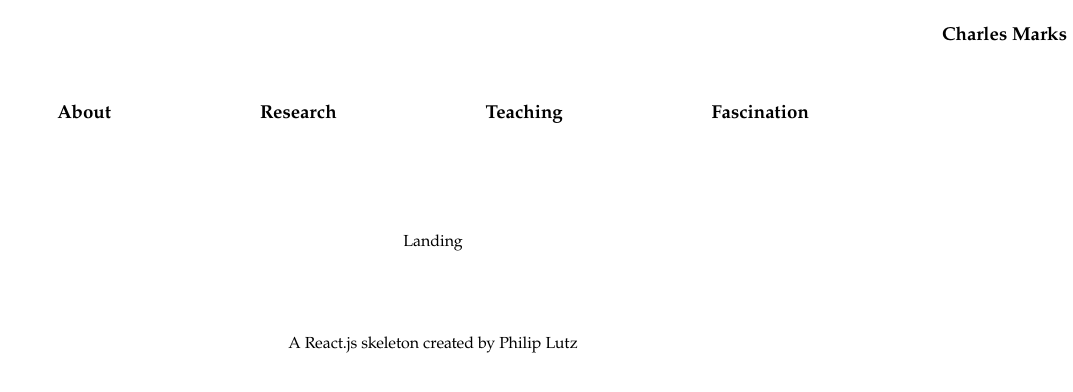
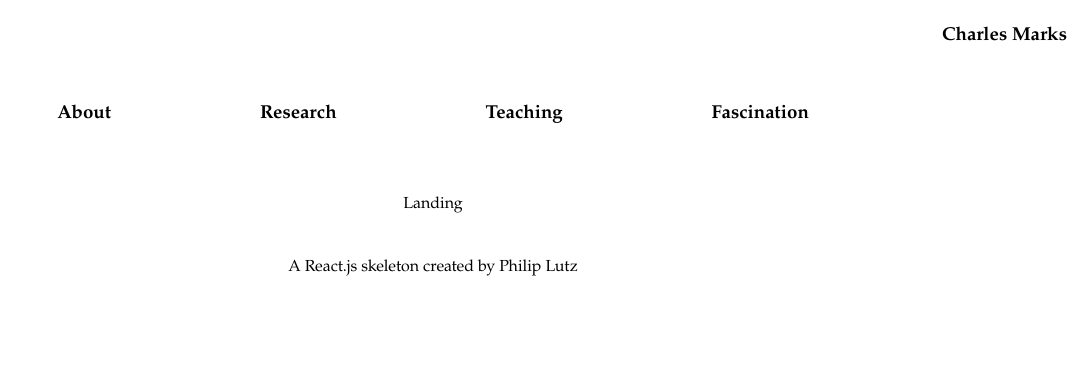
Before and after one commit to cmarkymark/portfolio-marks, a React (Create React App) app: page / in a window 1280 px wide. Shown: the top 392 px of the page, without its empty margins (207-1280 px from the left). Built offline with nearby package versions, Linux system fonts and the light colour scheme.

Commit message:
Update App.css

```diff
--- a/src/App.css
+++ b/src/App.css
@@ -4,6 +4,10 @@
 }
 
 #content {
-  margin-top: 6vw;
-  margin-bottom: 6vw;
+  margin-top: 3vw;
+  margin-bottom: 3vw;
+  margin-left: 10%;
+  margin-right: 10%;
+  text-align: center;
+
 }
```
